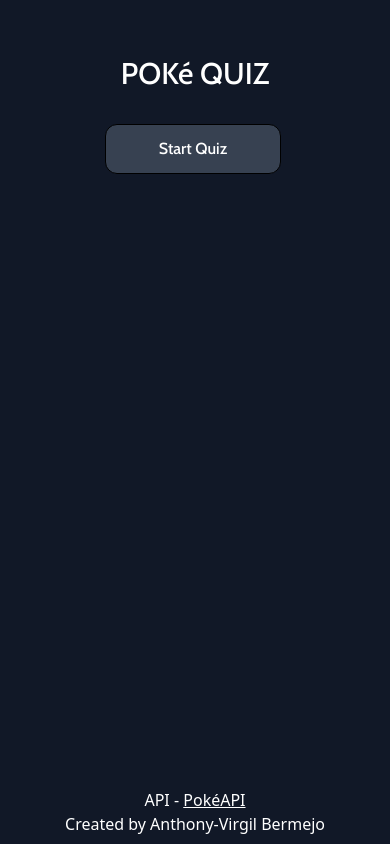
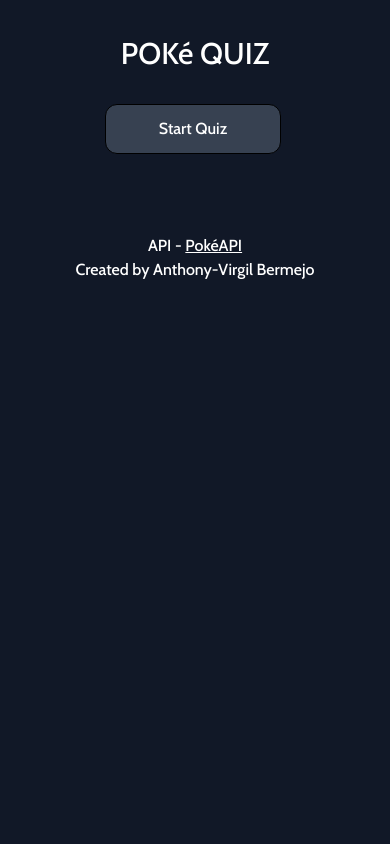
Before and after one commit to anthonyvirgil/poke-quiz, a React (Create React App) app: page / in a window 390 px wide. Built offline with nearby package versions, Linux system fonts and the light colour scheme.

Commit message:
Fixing footer content for small screens

```diff
--- a/src/App.js
+++ b/src/App.js
@@ -61,11 +61,12 @@ function App() {
 
 	return (
 		<>
-			<div className="App text-white bg-gray-900 font-custom p-10 min-h-screen overflow-y-auto">
-				<div className="flex flex-wrap justify-center items-center">
-					<h1 className="text-3xl m-4 w-full">POKé QUIZ</h1>
+			<div className="App text-white bg-gray-900 font-custom p-5 min-h-screen overflow-y-auto">
+				<div className="flex-col flex-wrap justify-center items-center">
+					<div className="flex-1">
+						<h1 className="text-3xl m-4">POKé QUIZ</h1>
 						{!gameOver && userAnswers.length !== TOTAL_QUESTIONS && (
-						<p className="text-xl w-full">Score: {score}</p>
+							<p className="text-xl">Score: {score}</p>
 						)}
 						{!gameOver && userAnswers.length !== TOTAL_QUESTIONS && (
 							<p className="text-xl p-4">
@@ -73,7 +74,7 @@ function App() {
 							</p>
 						)}
 						{userAnswers.length === TOTAL_QUESTIONS && (
-						<p className="text-xl w-full">
+							<p className="text-xl">
 								Game Over! Your final score is {score}/{questionNumber + 1}!
 							</p>
 						)}
@@ -92,7 +93,9 @@ function App() {
 						{loading && (
 							<p className="text-xl w-full mt-20">Loading Questions ... </p>
 						)}
-					{!loading && !gameOver && userAnswers.length !== TOTAL_QUESTIONS && (
+						{!loading &&
+							!gameOver &&
+							userAnswers.length !== TOTAL_QUESTIONS && (
 								<QuestionCard
 									answers={answerArray}
 									answerImage={answerPokemonImage}
@@ -116,15 +119,18 @@ function App() {
 							)}
 					</div>
 				</div>
-			<p className="w-full m-auto text-center text-white absolute bottom-8">
+				<div className="mt-20">
+					<p className="w-full m-auto text-center text-white">
 						API -{' '}
 						<a href="https://pokeapi.co/" className="underline">
 							PokéAPI
 						</a>
 					</p>
-			<p className="w-full m-auto text-center text-white absolute bottom-2">
+					<p className="w-full m-auto text-center text-white">
 						Created by Anthony-Virgil Bermejo
 					</p>
+				</div>
+			</div>
 		</>
 	);
 }
```
Lines whose indentation alone changed are shown as unchanged.
